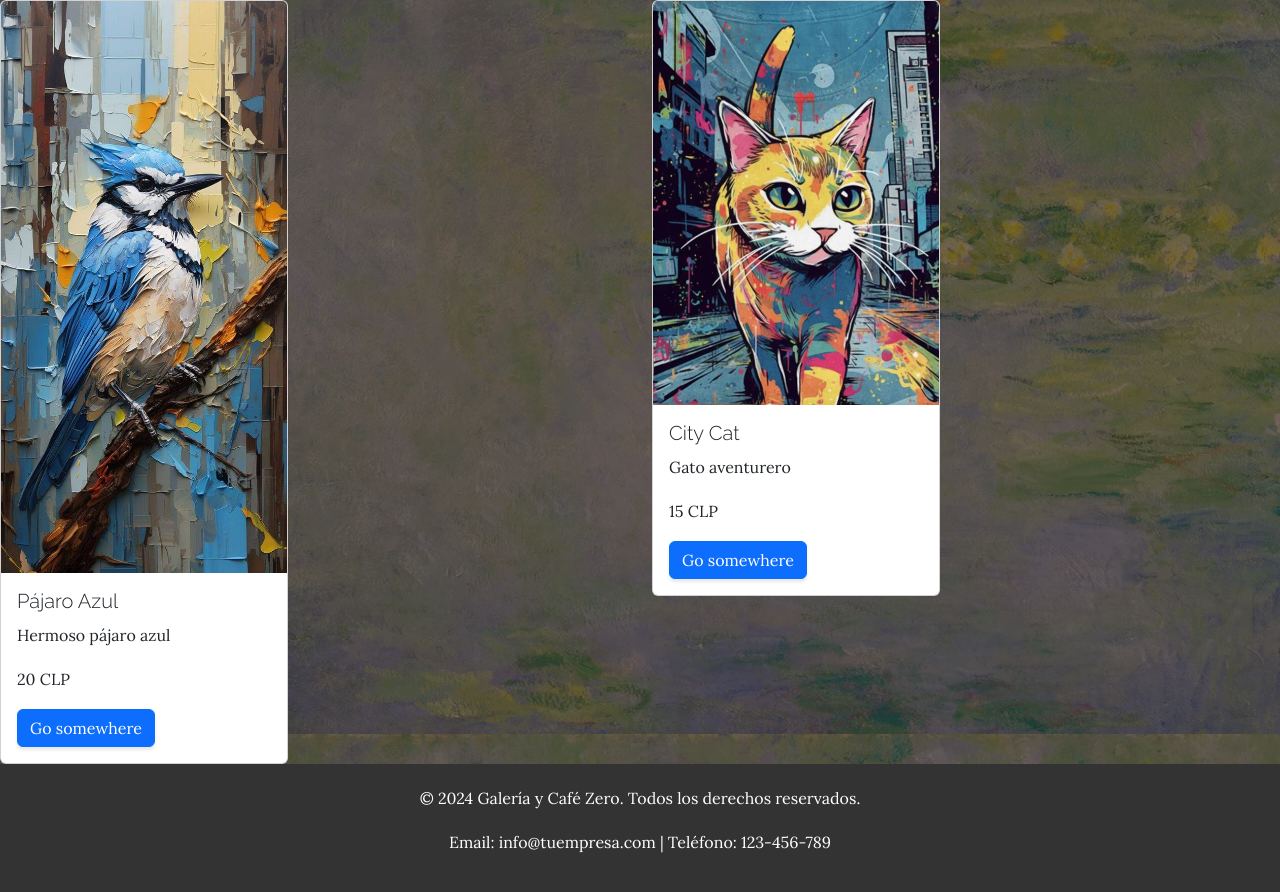
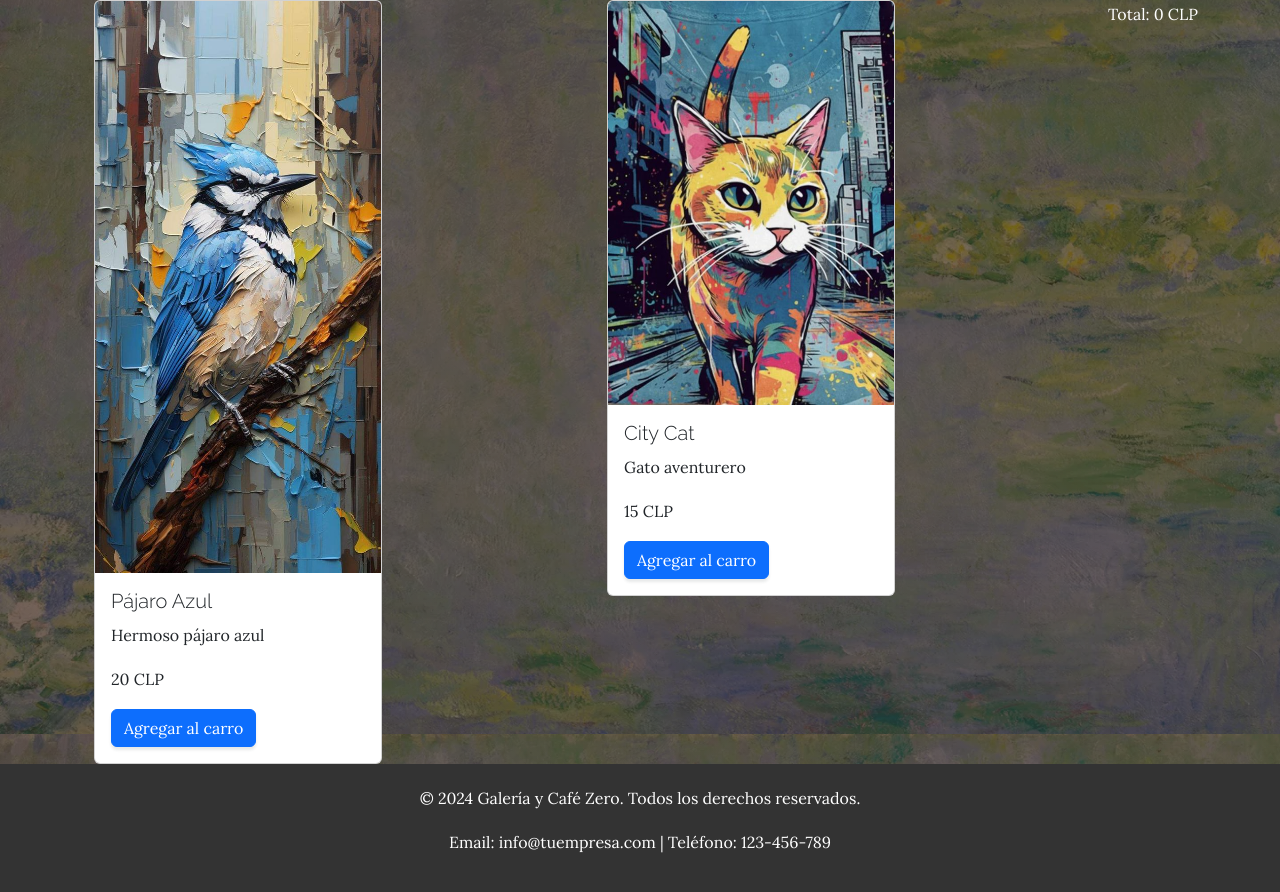
Before and after one commit to Loree1512/DjangoWebZero, a Django app: page /catalogo/ in a window 1280 px wide. Shown: the part 66-958 px from the top of the page. Run offline with Django 3.2, Linux system fonts and the light colour scheme; data comes from the database, SQL or seed files in the repository; both versions use the stored data as it was after the commit; some libraries are stand-ins or nearby versions.

Commit message:
implementacion variable total para el carrito

```diff
--- a/WebZero/settings.py
+++ b/WebZero/settings.py
@@ -68,6 +68,7 @@ TEMPLATES = [
                 'django.template.context_processors.request',
                 'django.contrib.auth.context_processors.auth',
                 'django.contrib.messages.context_processors.messages',
+                'carro.context_processor.importe_total_carro',
             ],
         },
     },
--- /dev/null
+++ b/carro/context_processor.py
@@ -0,0 +1,6 @@
+def importe_total_carro(request):
+    total=0
+    if request.user.is_authenticated:
+        for key, value in request.session['carro'].items():
+            total += float(value['precio'] )* value['cantidad']
+    return {"importe_total_carro":total}
--- a/catalogo/templates/catalogo/catalogo.html
+++ b/catalogo/templates/catalogo/catalogo.html
@@ -3,6 +3,10 @@
 {% load static %}
 
 {% block content %}
+<div class="container">
+    <div style="float:right ;">
+        <p style="color: white;"> Total: {{importe_total_carro}} CLP</p>
+    </div>
     <div class = "row">
 
     {% for articulo in articulos %}
@@ -13,7 +17,7 @@
             <h5 class="card-title">{{articulo.nombre}}</h5>
             <p class="card-text">{{articulo.descripcion}}</p>
             <p class="card-text">{{articulo.precio}}&nbsp;CLP</p>
-        <a href="#" class="btn btn-primary">Go somewhere</a>
+            <a href="#" class="btn btn-primary">Agregar al carro</a>
             </div>
 
         </div>
@@ -24,5 +28,6 @@
 
     {% endfor %}
     </div>
+</div>
 
 {% endblock %}
```
Also changed, not shown: db.sqlite3. Lines whose indentation alone changed are shown as unchanged.
